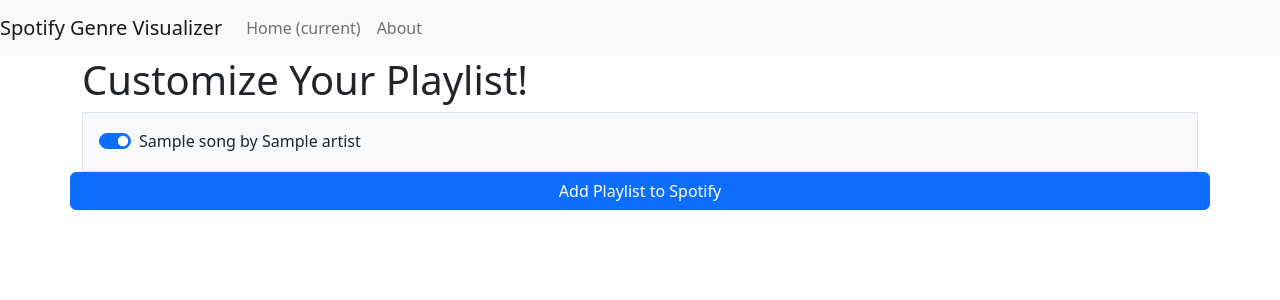
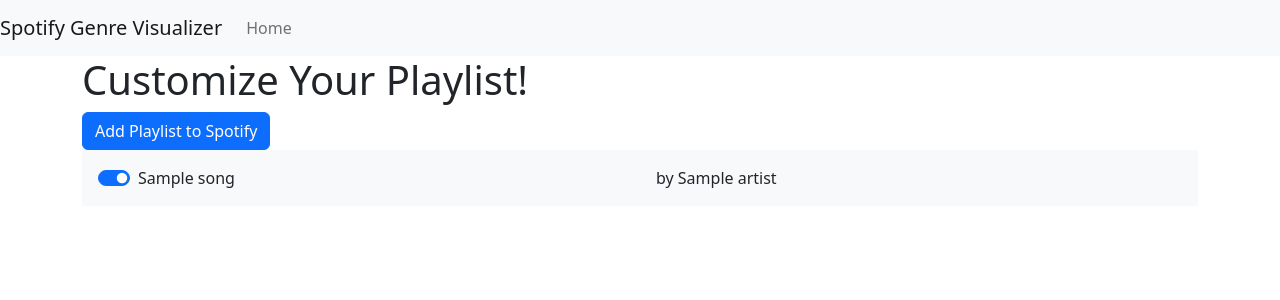
Before and after one commit to cis3296f22/Spotify-Genres-in-Python, a Django app: template templates/playlist_generated.html in a window 1280 px wide. Shown: the top 300 px of the page. Run offline with Django 4.2, Linux system fonts and the light colour scheme; the template is opened without the code that fills it: most values are stand-ins (such as "Sample title", 1, 10 or a date in 2020).

Commit message:
formatting changes

```diff
--- a/templates/generate_menu.html
+++ b/templates/generate_menu.html
@@ -20,9 +20,9 @@
         <li class="nav-item active">
           <a class="nav-link" href="{% url 'genre_view' %}">Home</a>
         </li>
-        <li class="nav-item">
+      <!--<li class="nav-item">
           <a class="nav-link" href="#">About</a>
-        </li>
+        </li>-->
       </ul>
     </div>
   </nav>
--- a/templates/genres.html
+++ b/templates/genres.html
@@ -18,9 +18,9 @@
                 <li class="nav-item active">
                     <a class="nav-link" href="{% url 'genre_view' %}">Home</a>
                 </li>
-                <li class="nav-item">
+                <!--<li class="nav-item">
                     <a class="nav-link" href="#">About</a>
-                </li>
+                </li>-->
             </ul>
         </div>
     </nav>
--- a/templates/playlist_generated.html
+++ b/templates/playlist_generated.html
@@ -16,11 +16,11 @@
             <div class="collapse navbar-collapse" id="navbarSupportedContent">
               <ul class="navbar-nav mr-auto">
                 <li class="nav-item active">
-                  <a class="nav-link" href="{% url 'genre_view' %}">Home <span class="sr-only">(current)</span></a>
+                  <a class="nav-link" href="{% url 'genre_view' %}">Home</a>
                 </li>
-                <li class="nav-item">
+                <!--<li class="nav-item">
                   <a class="nav-link" href="#">About</a>
-                </li>
+                </li>-->
               </ul>
             </div>
           </nav>
@@ -30,29 +30,31 @@
             <h1>Customize Your Playlist!</h1>
             <form action="/confirmation/" method="post" id="songForm">
               {% csrf_token %}
-              <div class="row">
+              <button class="btn btn-primary" type="submit" form="songForm">Add Playlist to Spotify</button>
+              <div class="row g-0">
                 <div class="col">
                   {% for song in song_list %}
                   {% if forloop.counter <= 20 %}
-                  <div class="p-3 border bg-light">
-                    <div class="form-check form-switch">
+                  <div class="p-3 bg-light">
+                    <div class="form-check m-lg-0 form-switch">
                       <input class="form-check-input" type="checkbox" role="switch" id={{song.name}} name={{forloop.counter}} value={{song.uri}} checked>
-                      <label class="form-check-label" for={{song.name}}>{{song.name}} by {{song.artist}}</label>
+                      <label class="form-check-label" for={{song.name}}>{{song.name}}</label>
                     </div>
                   </div>
                   {% endif %}
                   {% endfor %}
-                    <!--{% for i in song_list %}
-                    <div class="p-3 border bg-light text-center">{{i}}
-                    <br>
-                    </div>
-                    {% endfor %} -->
-              </div>
-            <button class="btn btn-primary" type="submit" form="songForm">Add Playlist to Spotify</button>
+                </div>
+                <div class="col">
+                  {% for i in artist_list %}
+                  <div class="p-3 bg-light">
+                  by {{i}}
+                  </div>
+                  {% endfor %}
+                </div>
+
           </form>
         </div>
         </div>
         <script src="https://cdn.jsdelivr.net/npm/bootstrap@5.2.3/dist/js/bootstrap.bundle.min.js" integrity="sha384-kenU1KFdBIe4zVF0s0G1M5b4hcpxyD9F7jL+jjXkk+Q2h455rYXK/7HAuoJl+0I4" crossorigin="anonymous"></script>
-
         </body>
 </html>
```
Also changed, not shown: templates/playlist_confirmation.html (+30 -1 lines), top_genres/views.py (+12 -3 lines), 1 other file.
